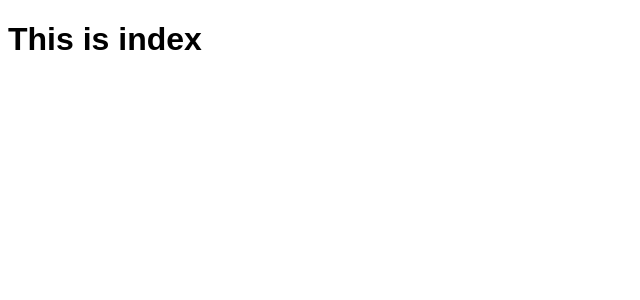
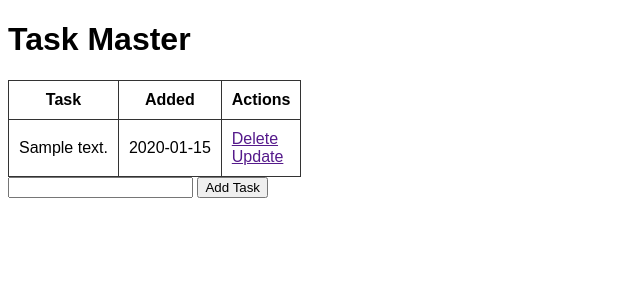
Before and after one commit to JLCleofas/to-do-list, a Flask app: template templates/index.html in a window 1280 px wide. Shown: the top 300 px of the page, without its empty margins (0-640 px from the left). Run offline with Flask 3, Linux system fonts and the light colour scheme; the template is opened without the code that fills it: most values are stand-ins (such as "Sample title", 1, 10 or a date in 2020).

Commit message:
created task table

```diff
--- a/templates/index.html
+++ b/templates/index.html
@@ -1,7 +1,32 @@
 {% extends 'base.html' %}
 {% block head %}
-
+<title>Task Master</title>
 {% endblock %}
 {% block body %}
-<h1>This is index</h1>
+<div class="content">
+    <h1>Task Master</h1>
+    <table>
+        <tr>
+            <th>Task</th>
+            <th>Added</th>
+            <th>Actions</th>
+        </tr>
+        {% for task in tasks %}
+        <tr>
+            <td>{{ task.content }}</td>
+            <td>{{ task.date_created.date() }}</td>
+            <td>
+                <a href="">Delete</a>
+                <br>
+                <a href="">Update</a>
+            </td>
+        </tr>
+        {% endfor %}
+    </table>
+
+    <form action="/" method="POST">
+        <input type="text" name="content1" id="content">
+        <input type="submit" value="Add Task">
+    </form>
+</div>
 {% endblock %}
```
